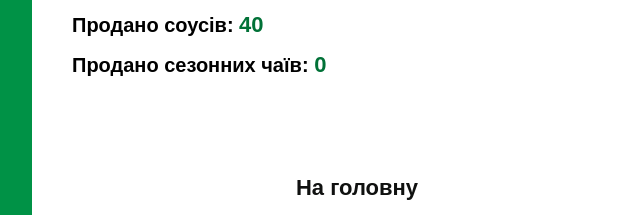
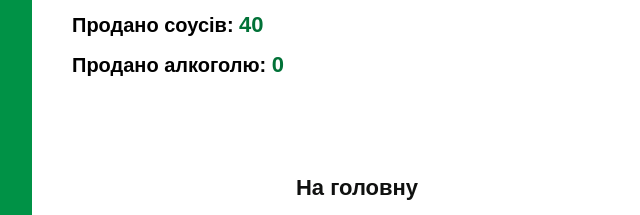
Before and after one commit to olenagoloyda/MaPizza_team, a website: page locations/arsen/arsen.html in a window 1280 px wide. Shown: the part 327-542 px from the top of the page, 258-898 px from the left. Drawn offline with Linux system fonts and the light colour scheme.

Commit message:
changed arsen html

```diff
--- a/locations/arsen/arsen.html
+++ b/locations/arsen/arsen.html
@@ -29,7 +29,7 @@
                 </div>
                 <div class="additionals_ingredients">Продано допів: <span class='span_adds span_results'>80</span></div>
                 <div class="sauces">Продано соусів: <span class='span_sauces span_results'>80</span></div>
-                <div class="season_tea">Продано сезонних чаїв: <span class='span_tea span_results'>80</span></div>
+                <div class="season_tea">Продано алкоголю: <span class='span_tea span_results'>80</span></div>
             </div>
             <!-- <div class="managers_container">
             <a href="./managers/manager1.html" class='managers_btn manager1'>Маша Бойко</a>
```
